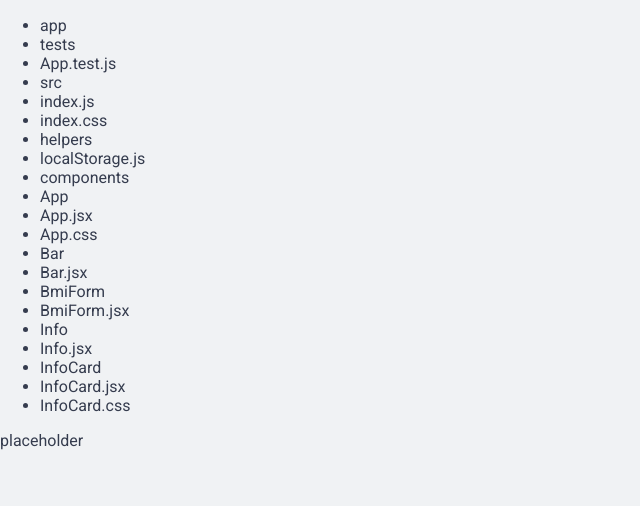
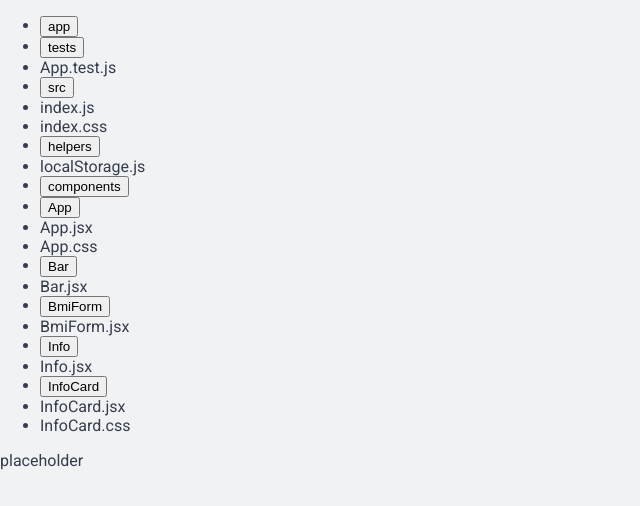
Before and after one commit to SiAshbery/reactjs-ide, a React (Vite) app: page / in a window 1280 px wide. Shown: the top 506 px of the page, without its empty margins (0-640 px from the left). Built offline with nearby package versions, Linux system fonts and the light colour scheme.

Commit message:
Updates node parsing logic to consolidate children into a single unique node per node name - Removes parent property from FileNode type - Adds child property to FileNode type - Adds BrowserItem component which renders a button or string depending on file node type

```diff
--- /dev/null
+++ b/src/FileBrowser/BrowserItem.tsx
@@ -0,0 +1,12 @@
+import React from 'react';
+import { FileNode } from '../types';
+
+const BrowserItem = ({ file }: { file: FileNode }) => {
+
+    return (
+        <li >{file.contents && file.name || <button>{file.name}</button>}</li>
+    )
+
+};
+
+export default BrowserItem
--- a/src/FileBrowser/index.tsx
+++ b/src/FileBrowser/index.tsx
@@ -4,11 +4,13 @@ import { FileNode } from '../types';
 import defaultFiles from '../defaultFiles';
 import { parseNodes } from '../helpers';
 
+import BrowserItem from './BrowserItem';
+
 const FileBrowser = () => {
   return <ul data-testid="file-browser"> {
     parseNodes(defaultFiles).map((file: FileNode) => {
       return (
-        <li key={file.name}>{file.name}</li>
+        <BrowserItem key={file.name} file={file} />
       )
     })
   }</ul>;
--- a/src/helpers.ts
+++ b/src/helpers.ts
@@ -2,10 +2,29 @@ import { FileNode, DefaultFile } from "./types"
 
 const fileNameRegex = /\w+\.\w+/
 
+const consolidateChildren = (currentChildren: string[] = [], newChildren: string[] = []): string[] => {
+    return [...currentChildren, ...newChildren].filter((item, i, ar) => ar.indexOf(item) === i);
+}
+
 const unique = (array: FileNode[]): FileNode[] => {
-    return Array.from(new Map(array.map((item) =>
-        [item.name, item]
-    )).values())
+    const uniqueArray: FileNode[] = []
+
+    array.forEach((fileNode: FileNode) => {
+        const processedNode = getFileNodeByName(uniqueArray, fileNode.name);
+        if (processedNode) {
+            processedNode.children = consolidateChildren(processedNode.children, fileNode.children)
+        } else {
+            uniqueArray.push(fileNode)
+        }
+    })
+
+    return uniqueArray
+}
+
+const getFileNodeByName = (array: FileNode[], name: string): FileNode => {
+    return array.find((fileNode: FileNode) => {
+        return fileNode.name === name
+    })
 }
 
 export const parseNodes = (defaultFiles: DefaultFile[]): FileNode[] => {
@@ -18,15 +37,12 @@ export const parseNodes = (defaultFiles: DefaultFile[]): FileNode[] => {
                 return {
                     name: nodeName,
                     contents: file.contents,
-                    parent: nodeNames[index - 1]
                 }
             }
             return {
                 name: nodeName,
-                // an index of 0 would be the root folder so doesn't have a parent
-                parent: index > 0 ? nodeNames[index - 1] : null
+                children: [nodeNames[index + 1]]
             }
         })
     }).flat()))
-
 }
```
Also changed, not shown: src/types.ts (+6 -5 lines), 1 other file (tests, documents, lock files or other folders).
